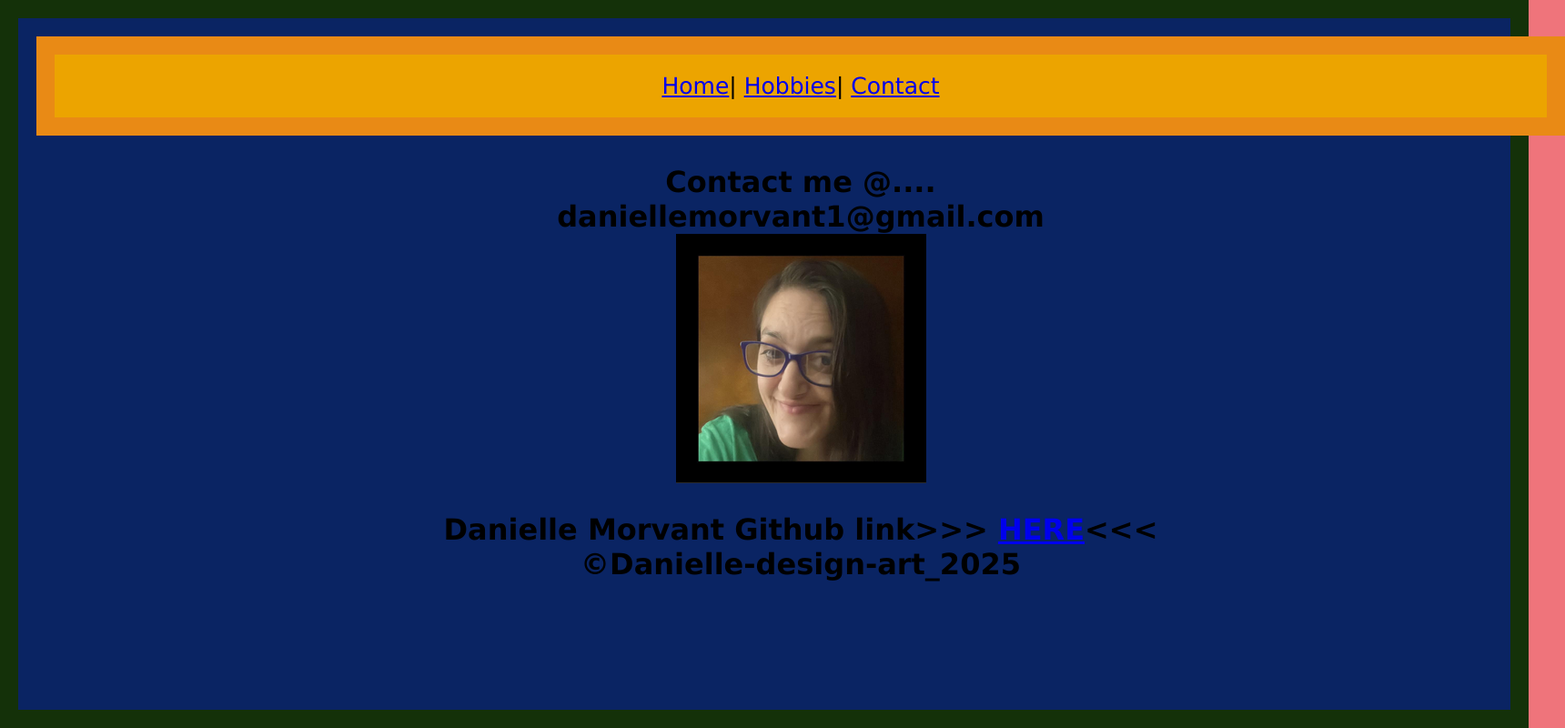
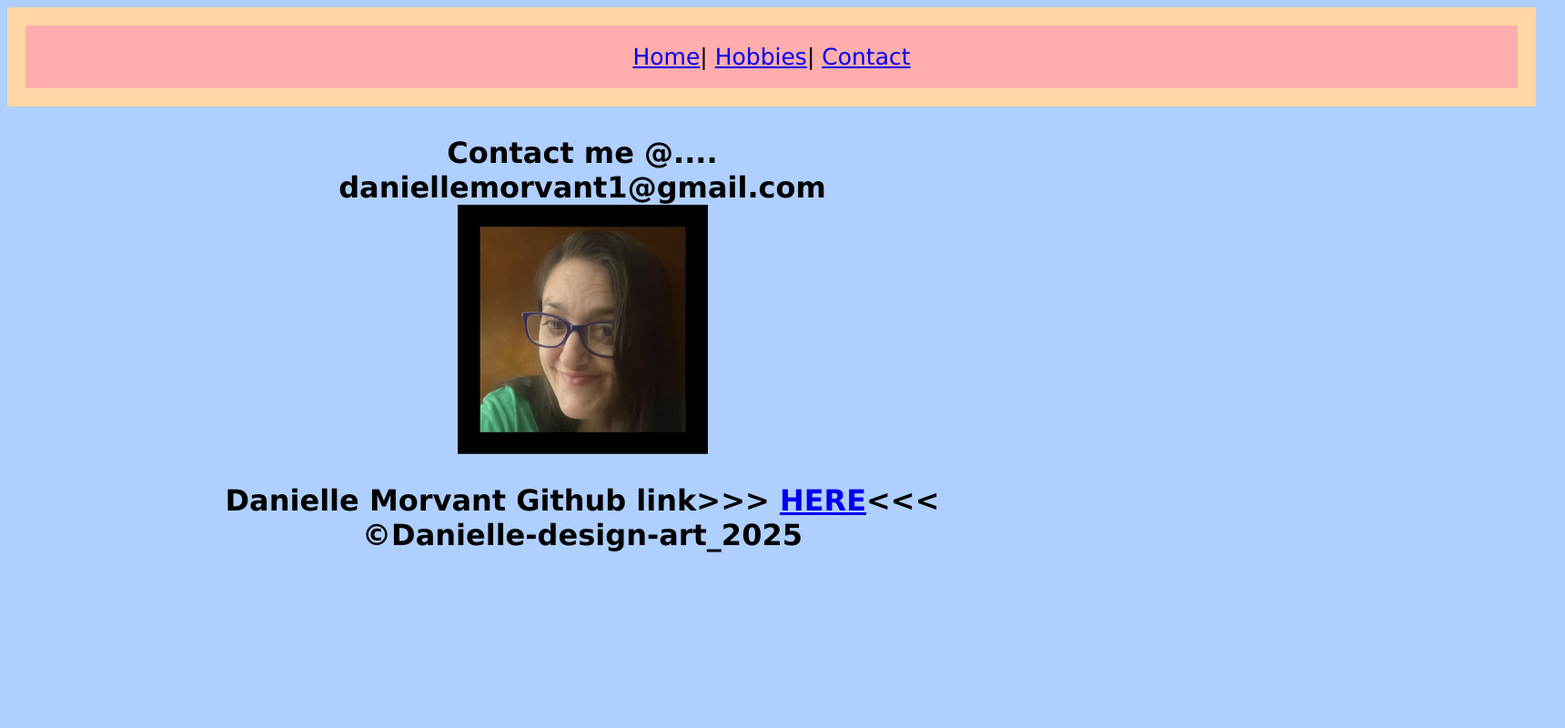
Before and after one commit to Danielle-design-art/All_About_A_Cajun_1.html, a plain HTML site: page Contact.html in a window 1280 px wide. Shown: the whole page at 91% size, 1720 px wide, since content can reach past the window. Drawn offline with Linux system fonts and the light colour scheme.

Commit message:
edited styles on contact page

```diff
--- a/Contact.html
+++ b/Contact.html
@@ -12,8 +12,8 @@
 }
 
 @keyframes mymove {
-  from {background-color: rgb(245, 202, 195);}
-  to {background-color: rgb(234, 53, 70);}
+  from {background-color: rgb(155, 246, 255);}
+  to {background-color: rgb(189, 178, 255);}
 }
 
 html{
@@ -26,28 +26,19 @@ ul {
 
 /* Style the list inside the menu */
 nav {
-  text-align: center;
-  font-size: 25px;
- background-color:rgb(236, 164, 0);
+ text-align: center;
+ font-size: 25px;
+ background-color:rgb(255, 173, 173);
  width: 1600px;
- border: 20px solid rgb(233, 138, 21);
+ border: 20px solid rgb(255, 214, 165);
  padding: 20px;
  margin: 0 auto;
 }
 
 body {
   text-align: center;
-  background-color: rgb(10, 36, 99);
-  width: 1600px;
- border: 20px solid rgb(20, 49, 9);
- padding: 20px;
- margin: 0 auto;
-}
+ }
 
-body {
-  display: -webkit-flex;
-  display: flex;
-}
 </style>
 <nav>
     <a href="index.html">Home</a>|
```
